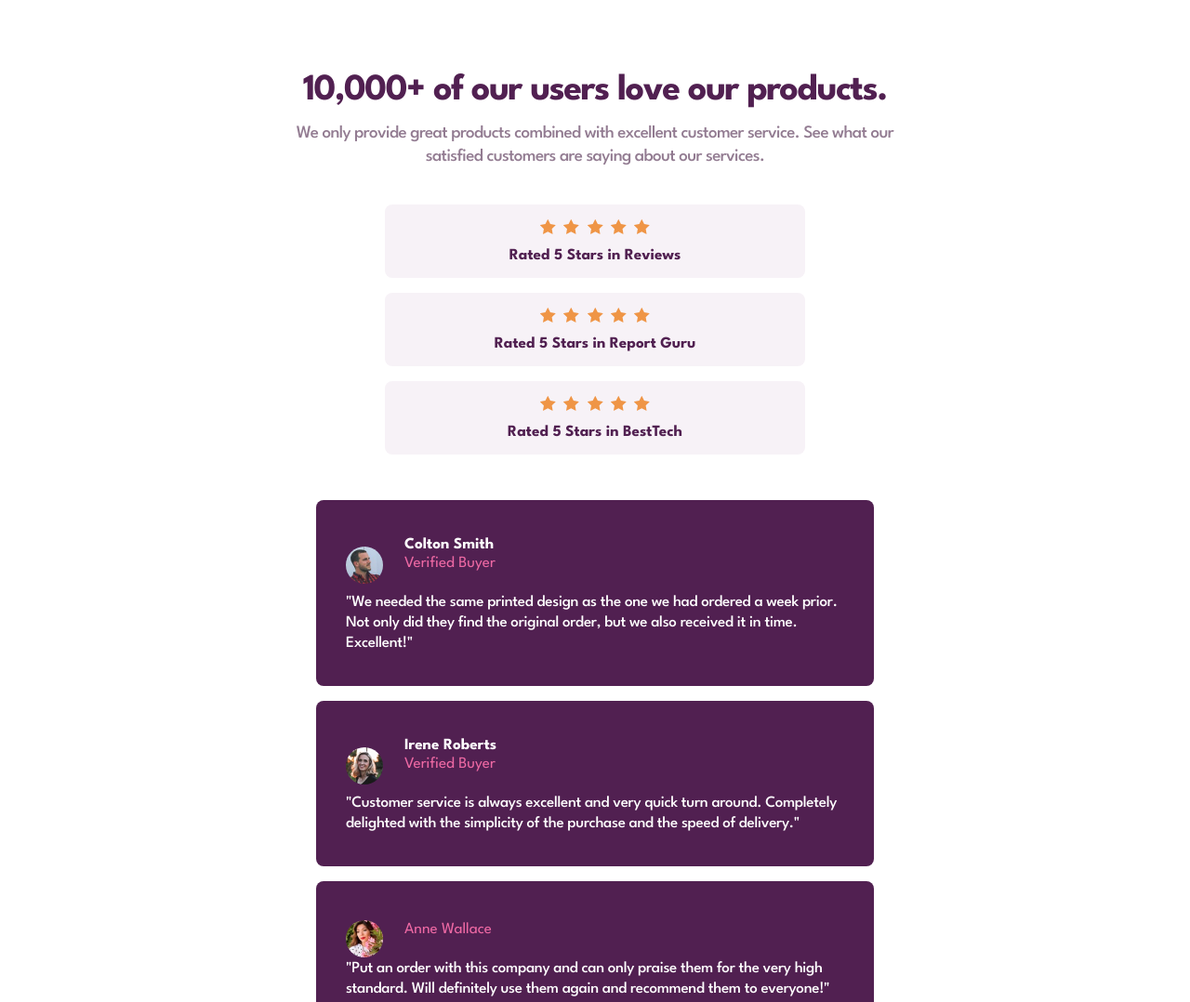
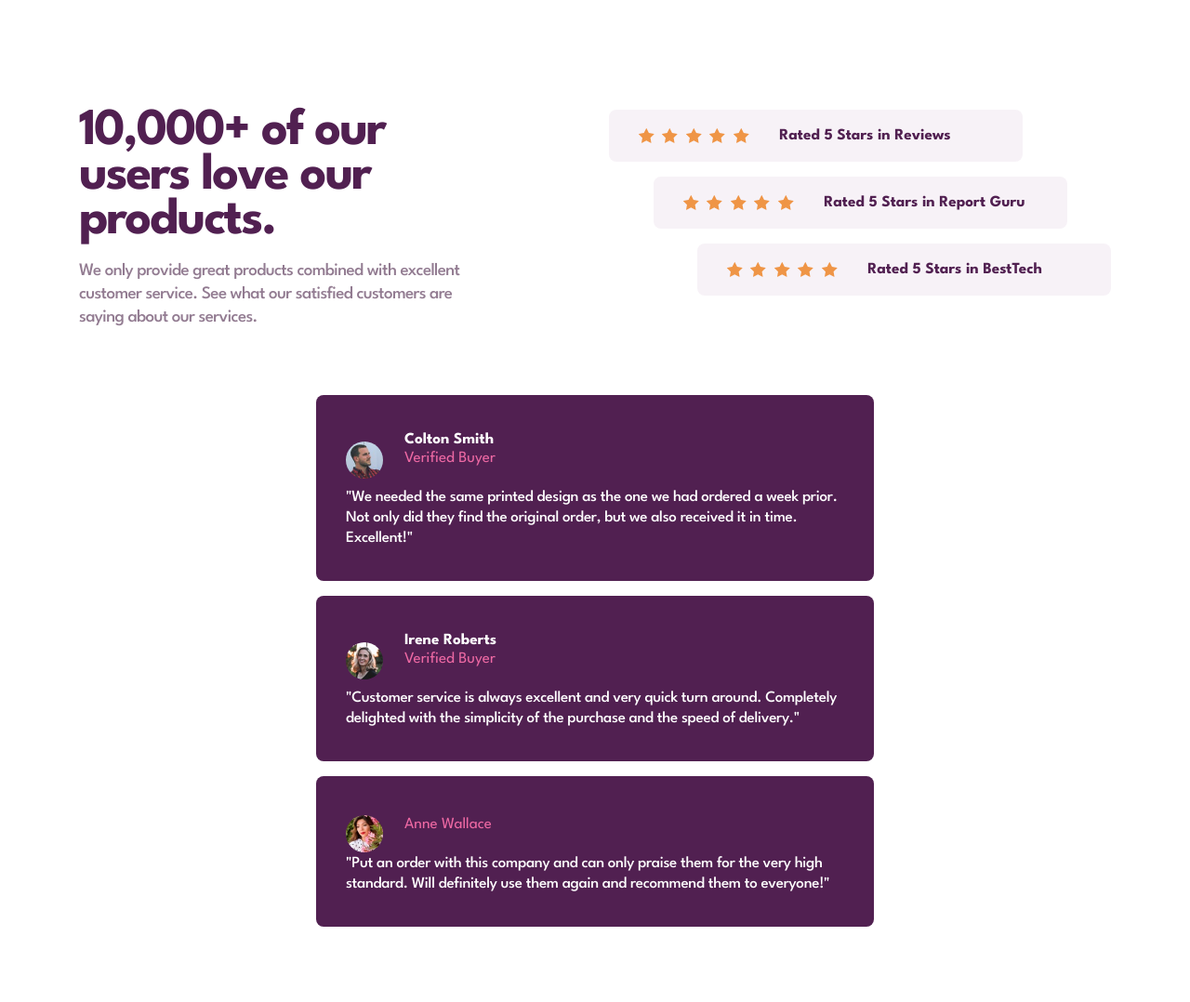
Before and after one commit to ionStici/social-proof-section, a website: page index.html in a window 1280 px wide. Shown: the top 1078 px of the page at 93% size. Drawn offline with Linux system fonts and the light colour scheme.

Commit message:
Add desktop version for header

```diff
--- a/sass/_base.scss
+++ b/sass/_base.scss
@@ -33,6 +33,14 @@ body {
     text-align: center;
     letter-spacing: -1.42857px;
     color: #512051;
+
+    // 1200/16=75
+    @media only screen and (min-width: 75em) {
+        text-align: left;
+        font-size: 56px;
+        line-height: 48px;
+        letter-spacing: -2px;
+    }
 }
 
 .paragraph {
@@ -42,6 +50,10 @@ body {
     text-align: center;
     letter-spacing: -0.633333px;
     color: #927b91;
+
+    @media only screen and (min-width: 75em) {
+        text-align: left;
+    }
 }
 
 // SECTIONS
@@ -61,4 +73,8 @@ body {
     margin-bottom: 17px;
 }
 
+// 1200/16=75
+// @media only screen and (min-width: 75em) {
+// }
+
 // END
--- a/sass/_header.scss
+++ b/sass/_header.scss
@@ -1,8 +1,24 @@
 .header {
+    // 1200/16=75
+    @media only screen and (min-width: 75em) {
+        width: 1110px;
+        margin: 118px auto 71px auto;
+        display: grid;
+        grid-template-columns: 445px 540px;
+        column-gap: 125px;
+    }
+
     &__text {
         max-width: 700px;
         margin: 82px auto 39px auto;
         padding: 0 24px;
+
+        // 1200/16=75
+        @media only screen and (min-width: 75em) {
+            margin: 0;
+            padding: 0;
+            grid-column: 1 / 2;
+        }
     }
 
     &__cards {
@@ -10,5 +26,12 @@
         margin: 0 auto;
         margin-bottom: 49px;
         padding: 0 24px;
+
+        // 1200/16=75
+        @media only screen and (min-width: 75em) {
+            padding: 0;
+            margin: 0;
+            grid-column: 2 / 3;
+        }
     }
 }
--- a/sass/_stars-card.scss
+++ b/sass/_stars-card.scss
@@ -8,12 +8,33 @@
         margin-bottom: 16px;
     }
 
+    @media only screen and (min-width: 75em) {
+        width: 445px;
+        height: 56px;
+        padding: 20px 0 20px 32px;
+        text-align: revert;
+        display: flex;
+
+        &:nth-child(2) {
+            margin-left: 48px;
+        }
+
+        &:nth-child(3) {
+            margin-left: 95px;
+        }
+    }
+
     &__stars-box {
         width: fit-content;
         margin: 0 auto;
         display: flex;
         gap: 8.45px;
         margin-bottom: 15px;
+
+        @media only screen and (min-width: 75em) {
+            margin: 0;
+            margin-right: 32.45px;
+        }
     }
 
     &__h2 {
```
Also changed, not shown: style.css.
